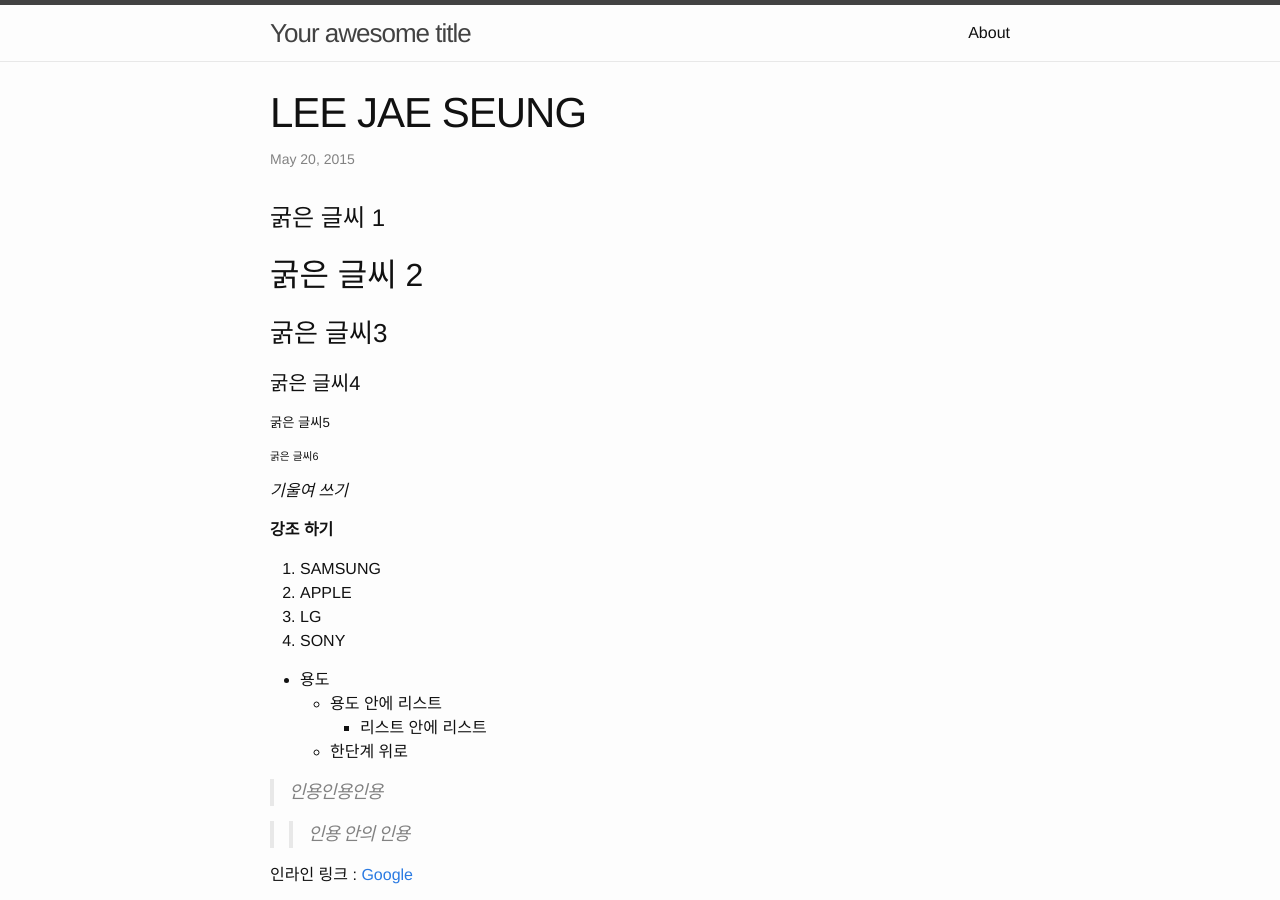
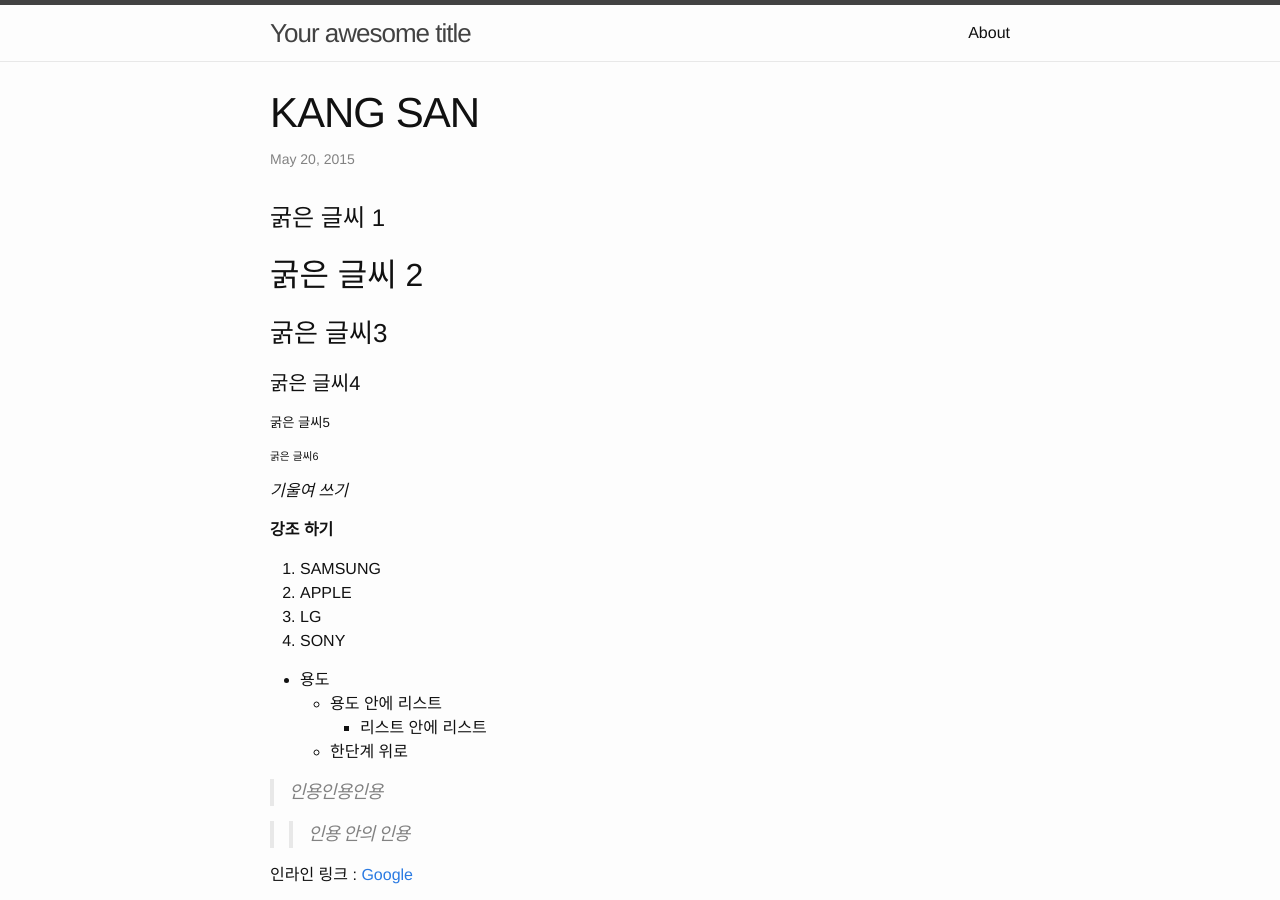
Before and after one commit to choeunsol/choeunsol.github.com, a Jekyll site: the page built from _posts/2015-05-26-KangSan.markdown, in a window 1280 px wide and 900 px high. Built offline with Jekyll 4.4.1, drawn with Linux system fonts in a browser that asks for light colours.

Commit message:
Update 2015-05-26-KangSan.markdown

```diff
--- a/_posts/2015-05-26-KangSan.markdown
+++ b/_posts/2015-05-26-KangSan.markdown
@@ -1,6 +1,6 @@
 ---
 layout: post
-title: "LEE JAE SEUNG"
+title: "KANG SAN"
 date: 2015-05-20
 ---
 
```
